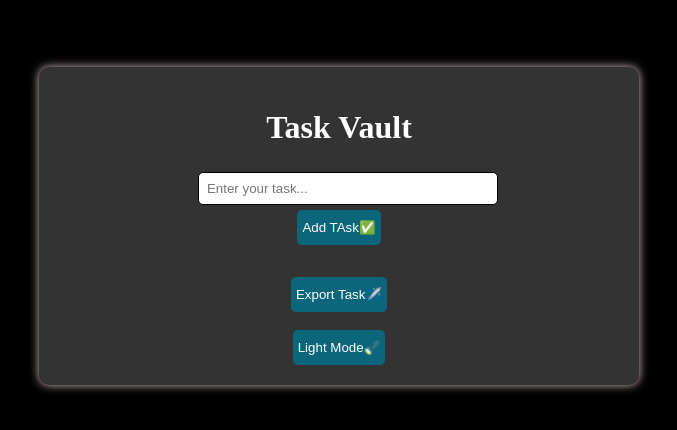
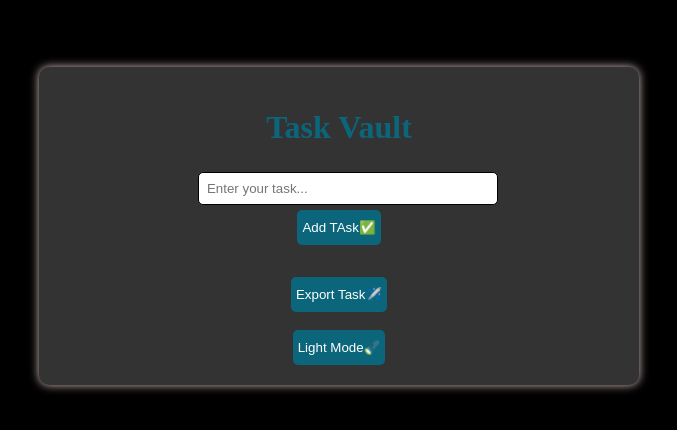
Before and after one commit to Dollypee48/Task-Vault, a plain HTML site: page task.html in a window 1280 px wide. Shown: the part 174-604 px from the top of the page, without its empty margins (301-978 px from the left). Drawn offline with Linux system fonts and the light colour scheme.

Commit message:
correction made

```diff
--- a/task.css
+++ b/task.css
@@ -21,6 +21,10 @@ body{
     justify-content: center;
     align-items: center;
     flex-direction: column;
+}
+
+h1{
+    color: rgb(11, 102, 124);
 }
 
 input{
```
